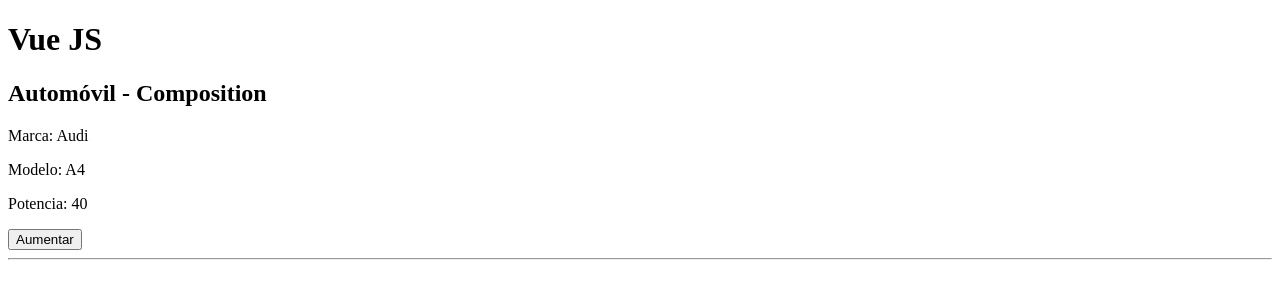
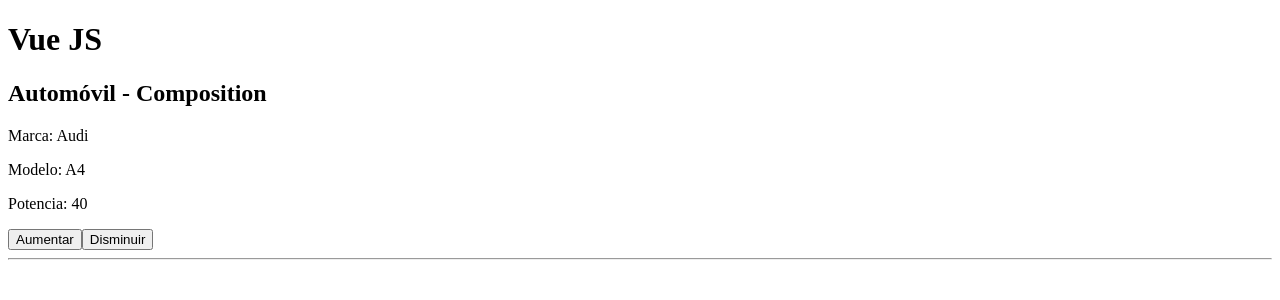
Before and after one commit to dmontoya1/Vue-Starter, a Vue app: page / in a window 1280 px wide. Shown: the top 300 px of the page. Built offline with nearby package versions, Linux system fonts and the light colour scheme.

Commit message:
Clase 25

```diff
--- a/src/App.vue
+++ b/src/App.vue
@@ -1,6 +1,6 @@
 <template>
   <h1>Vue JS</h1>
-  <Car :power="power" :upPower="upPower" />
+  <Car :power="power" :upPower="upPower" @downPower="downPower" />
   <hr />
 </template>
 
@@ -15,13 +15,17 @@
     let power = ref(40);
 
     const upPower = () => {
-      console.log("Aumentar Power ....");
       power.value++;
+    };
+
+    const downPower = () => {
+      power.value--;
     };
 
     return {
       power,
       upPower,
+      downPower,
     };
   },
 };
--- a/src/components/Car.vue
+++ b/src/components/Car.vue
@@ -4,6 +4,7 @@
   <p>Modelo: {{ model }}</p>
   <p>Potencia: {{ power }}</p>
   <button @click="upPower">Aumentar</button>
+  <button @click="downPowerFn">Disminuir</button>
 </template>
 
 <script>
@@ -16,15 +17,20 @@
     upPower: Function,
   },
 
-  setup(props) {
+  emits: ["downPower"],
+
+  setup(props, context) {
     const brand = "Audi";
     const model = "A4";
 
-    console.log(props);
+    const downPowerFn = () => {
+      context.emit("downPower");
+    };
 
     return {
       brand,
       model,
+      downPowerFn,
     };
   },
 };
```
